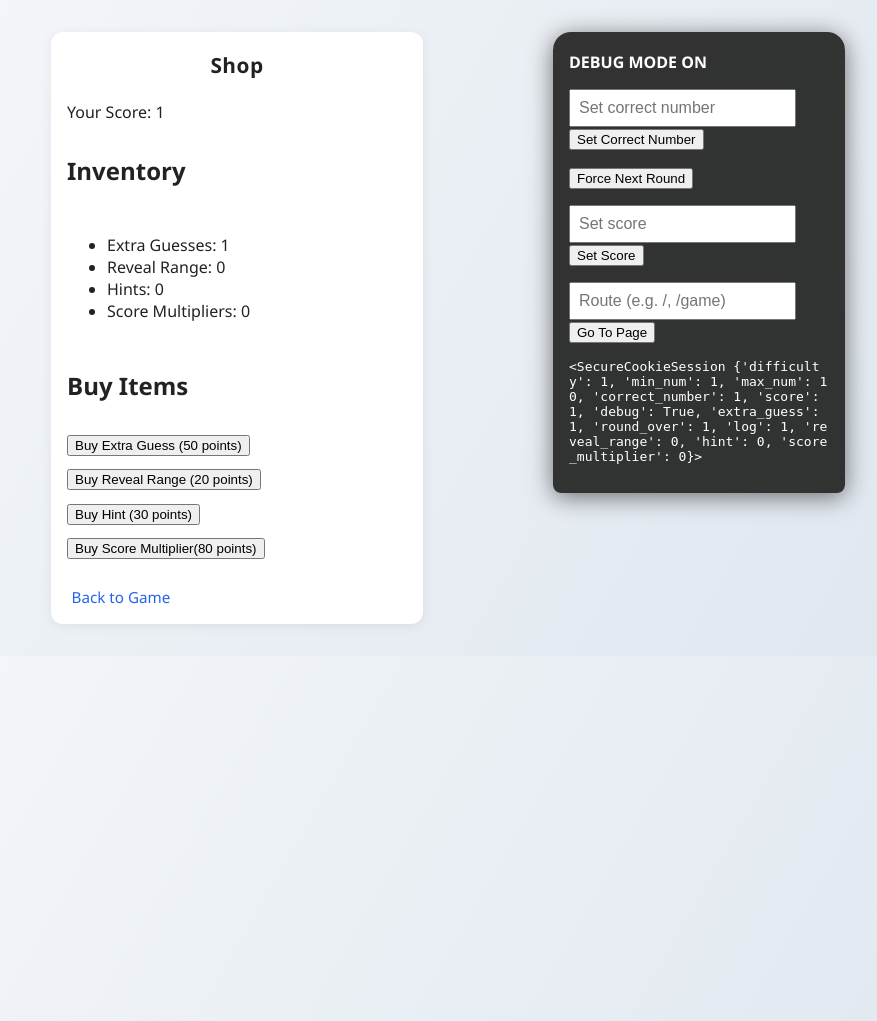
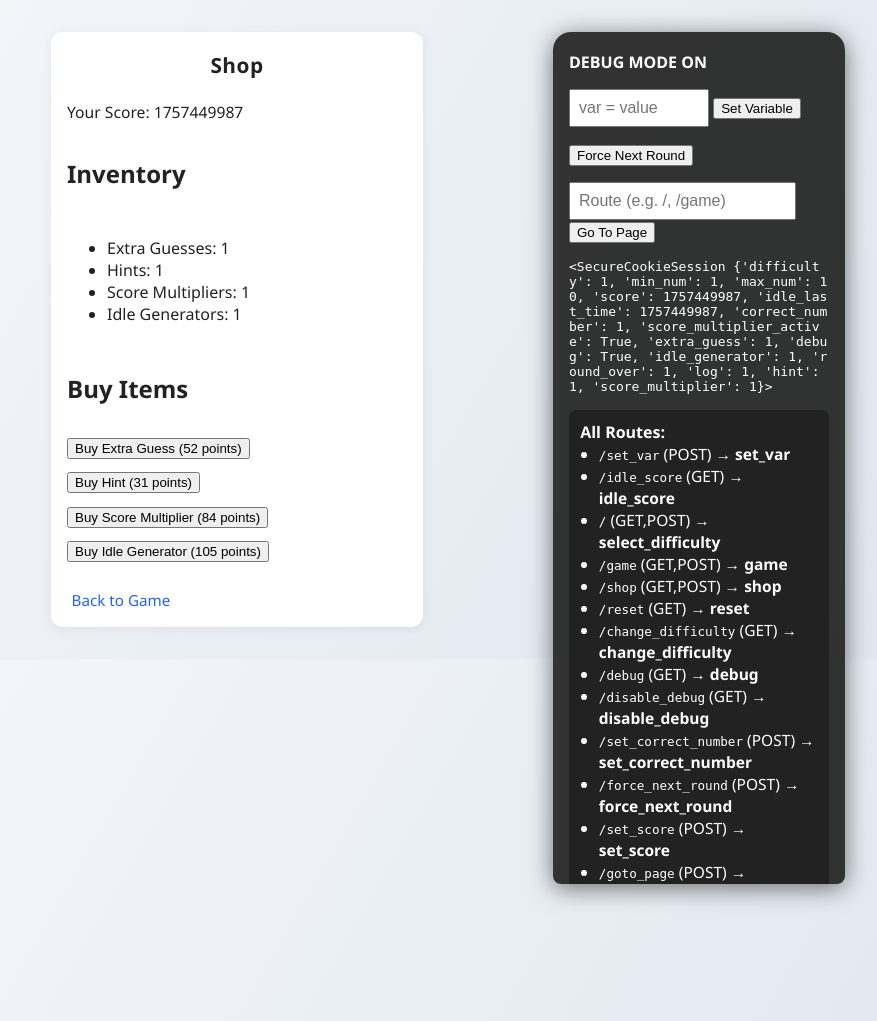
Before and after one commit to gabea5935738/guessing_game_web, a Flask app: page /shop in a window 1280 px wide. Shown: the whole page, without its empty margins (403-1280 px from the left). Run offline with Flask 3, Linux system fonts and the light colour scheme; the visitor is signed in with stand-in values (Sample User, id 1).

Commit message:
bug fixes, idle generator, functional purchaseables

```diff
--- a/app.py
+++ b/app.py
@@ -1,46 +1,91 @@
-from flask import Flask, render_template, request, session, redirect, url_for
+from flask import Flask, render_template, request, session, redirect, url_for, jsonify
 from random import randint
 from time import sleep
 
-app = Flask(__name__)                       # Create Flask app
-app.secret_key = 'your_secret_key'          # Needed to use session data (like saving variables across pages)
+app = Flask(__name__)
+app.secret_key = 'your_secret_key'
 app.config['SESSION_COOKIE_SAMESITE'] = "Lax"
 app.config['SESSION_COOKIE_SECURE'] = False
+
+# Debug route to set any session variable from the debug panel
+@app.route("/set_var", methods=["POST"])
+def set_var():
+    if not session.get('debug'):
+        return "Access denied", 403
+    assignment = request.form.get("assignment", "")
+    if '=' in assignment:
+        var, val = assignment.split('=', 1)
+        var = var.strip()
+        val = val.strip()
+        # Try to convert to int, float, or leave as string
+        try:
+            if val.lower() == 'true':
+                val = True
+            elif val.lower() == 'false':
+                val = False
+            else:
+                val = int(val)
+        except ValueError:
+            try:
+                val = float(val)
+            except ValueError:
+                pass
+        session[var] = val
+        session.modified = True
+    return redirect(request.referrer or "/")
+def get_all_routes():
+    # Returns a list of (rule, endpoint, methods)
+    routes = []
+    for rule in app.url_map.iter_rules():
+        # Exclude static files
+        if rule.endpoint != 'static':
+            routes.append({
+                'rule': str(rule),
+                'endpoint': rule.endpoint,
+                'methods': ','.join(sorted(rule.methods - {'HEAD', 'OPTIONS'}))
+            })
+
+    return routes
+
+# API endpoint for live idle score updates
+@app.route("/idle_score")
+def idle_score():
+    apply_idle_income()
+    return jsonify({
+        'score': session.get('score', 0),
+        'idle_generator': session.get('idle_generator', 0)
+    })
 
 
 @app.route("/", methods=["GET", "POST"])    # Set route for homepage, allow form POSTs
 def select_difficulty():
+    apply_idle_income()
+    if 'extra_guess' not in session:
+        session['extra_guess'] = 0
     if request.method == "POST":
         difficulty = request.form.get("difficulty")
         session['difficulty'] = difficulty
 
-        # Set number range and max_attempts based on difficulty
+        # Set number range and max_attempts based on difficulty, always adding extra_guess
+        extra = session.get('extra_guess', 0)
         if difficulty == "easy":
             session['min_num'] = 1
             session['max_num'] = 10
-            if session['extra_guess'] > 0:
-                session['max_attempts'] = 3 + session['extra_guess']
-            else:
-                session['max_attempts'] = 3
+            session['max_attempts'] = 3 + extra
         elif difficulty == "medium":
             session['min_num'] = 1
             session['max_num'] = 50
-            if session['extra_guess'] > 0:
-                session['max_attempts'] = 5 + session['extra_guess']
-            else: session['max_attempts'] = 5
+            session['max_attempts'] = 5 + extra
         elif difficulty == "hard":
             session['min_num'] = 1
             session['max_num'] = 100
-            if session['extra_guess'] > 0:
-                session['max_attempts'] = 10 + session['extra_guess']
-            else: session['max_attempts'] = 10
+            session['max_attempts'] = 10 + extra
         elif difficulty == "custom":
             try:
                 min_num = int(request.form.get("min_num", 1))
                 max_num = int(request.form.get("max_num", 100))
-                if session['extra_guess'] > 0:
-                    max_attempts = int(request.form.get("max_attempts", 10)) + session['extra_guess']
-                else: max_attempts = int(request.form.get("max_attempts", 10))
+                base_attempts = int(request.form.get("max_attempts", 10))
+                max_attempts = base_attempts + extra
                 # Validation
                 if min_num >= max_num or min_num < 1 or max_num < 1 or max_attempts < 1:
                     raise ValueError
@@ -50,23 +95,40 @@ def select_difficulty():
             except ValueError:
                 session["min_num"] = 1
                 session["max_num"] = 100
-                if session['extra_guess'] > 0:
-                    session["max_attempts"] = 10 + session['extra_guess']
-                else: session["max_attempts"] = 10
+                session["max_attempts"] = 10 + extra
         else:
             session['min_num'] = 1
             session['max_num'] = 100
-            if session['extra_guess'] > 0:
-                session['max_attempts'] = 10 + session['extra_guess']
-            else: session['max_attempts'] = 10
+            session['max_attempts'] = 10 + extra
 
         return redirect(url_for("game"))
 
-    return render_template("difficulty.html")
+    return render_template("difficulty.html", all_routes=get_all_routes())
 
+
+import time
+
+def apply_idle_income():
+    # Award idle points based on time elapsed and idle_generators owned
+    idle_generators = session.get('idle_generator', 0)
+    if idle_generators > 0:
+        now = int(time.time())
+        last = session.get('idle_last_time', now)
+        elapsed = now - last
+        if elapsed > 0:
+            # 1 point per generator per second
+            points = elapsed * idle_generators
+            if points > 0:
+                session['score'] = session.get('score', 0) + points
+                session['idle_last_time'] = last + elapsed
+        else:
+            session['idle_last_time'] = now
+    else:
+        session['idle_last_time'] = int(time.time())
 
 @app.route("/game", methods=["GET", "POST"])    # Set route for homepage, allow form POSTs
 def game():
+    apply_idle_income()
     min_num = session.get('min_num', 1)
     max_num = session.get('max_num', 100)
     round_over = session.get('round_over', False)
@@ -77,83 +139,131 @@ def game():
             session['score'] = 0
         session['attempts'] = 0
         session['log'] = []
+        session['max_attempts'] = session.get('base_max_attempts', session.get('max_attempts', 10))
 
     message = ""
+    # Prepare item usage flags
+    hint_used = False
+    multiplier_used = False
 
     if request.method == "POST":
-        if 'next_round' in request.form:
+        # Handle item usage
+
+        if 'use_hint' in request.form and session.get('hint', 0) > 0:
+            correct = session['correct_number']
+            hint_type = 'even' if correct % 2 == 0 else 'odd'
+            message = f"Hint: The number is {hint_type}."
+            session['hint'] -= 1
+            hint_used = True
+        elif 'use_multiplier' in request.form and session.get('score_multiplier', 0) > 0:
+            session['score_multiplier_active'] = True
+            session['score_multiplier'] -= 1
+            message = "Score multiplier activated for your next correct guess!"
+            multiplier_used = True
+        elif 'use_extra_guess' in request.form and session.get('extra_guess', 0) > 0:
+            session['max_attempts'] = session.get('max_attempts', 10) + 1
+            session['extra_guess'] -= 1
+            message = f"Extra guess used! Max guesses this round: {session['max_attempts']}"
+        elif 'next_round' in request.form:
             # User clicked "Next Round"
             session['correct_number'] = randint(min_num, max_num)
             session['attempts'] = 0
             session['log'] = []
+            # Reset max_attempts to base for new round
+            difficulty = session.get('difficulty', 'easy')
+            if difficulty == "easy":
+                base = 3
+            elif difficulty == "medium":
+                base = 5
+            elif difficulty == "hard":
+                base = 10
+            elif difficulty == "custom":
+                base = int(request.form.get("max_attempts", session.get('base_max_attempts', 10)))
+            else:
+                base = 10
+            session['max_attempts'] = base
+            session['base_max_attempts'] = base
             session['round_over'] = False
+            session['score_multiplier_active'] = False
             return redirect(url_for("game"))
-        try:
-            if round_over:
-                message = "Click 'Next Round' to continue."
-            else:
-                guess = int(request.form['guess'])    # Get number from form
-                # Check if guess is within range
-                if guess < min_num or guess > max_num:
-                    message = f"Hint: Please enter a number between {min_num} and {max_num}."
-                # Check for duplicate guess
-                elif guess in session['log']:
-                    message = "Hint: You've already tried this number! Try something new."
-                else:
-                    session['log'].append(guess)          # Save guess to log
-                    session['attempts'] += 1
-                    correct = session['correct_number']
+        else:
+            guess_val = request.form.get('guess')
+            try:
+                if round_over:
+                    message = "Click 'Next Round' to continue."
+                elif guess_val is not None:
+                    guess = int(guess_val)    # Get number from form
+                    # Check if guess is within range
+                    if guess < min_num or guess > max_num:
+                        message = f"Hint: Please enter a number between {min_num} and {max_num}."
+                    # Check for duplicate guess
+                    elif guess in session['log']:
+                        message = "Hint: You've already tried this number! Try something new."
+                    else:
+                        session['log'].append(guess)          # Save guess to log
+                        session['attempts'] += 1
+                        correct = session['correct_number']
 
-                    if guess < correct:
-                        message = "Too low! Try again."
-                    elif guess > correct:
-                        message = "Too high! Try again."
-                    else:
-                        # Award points based on difficulty
-                        difficulty = session.get('difficulty', 'easy')
-                        if difficulty == "easy":
-                            session['score'] += 10
-                        elif difficulty == "medium":
-                            session['score'] += 25
-                        elif difficulty == "hard":
-                            session['score'] += 50
-                        elif difficulty == "custom":
-                            max_attempts = session.get('max_attempts', 10)
-                            session['score'] += int((max_num - min_num + 1) / max_attempts)
-                        message = f"Correct! The number was {correct}."
-                        session['correct_number'] = randint(min_num, max_num)   # Start new round
-                        session['attempts'] = 0
-                        session['log'] = []
-                        round_over = True
+                        if guess < correct:
+                            message = "Too low! Try again."
+                        elif guess > correct:
+                            message = "Too high! Try again."
+                        else:
+                            # Award points based on difficulty
+                            difficulty = session.get('difficulty', 'easy')
+                            multiplier = 1
+                            if session.get('score_multiplier', 0) > 0:
+                                multiplier = 2
+                            if difficulty == "easy":
+                                session['score'] += 10 * multiplier
+                            elif difficulty == "medium":
+                                session['score'] += 25 * multiplier
+                            elif difficulty == "hard":
+                                session['score'] += 50 * multiplier
+                            elif difficulty == "custom":
+                                max_attempts = session.get('max_attempts', 10)
+                                session['score'] += int((max_num - min_num + 1) / max_attempts) * multiplier
+                            message = f"Correct! The number was {correct}."
+                            if multiplier > 1:
+                                message += " (Score Multiplied!)"
+                            session['correct_number'] = randint(min_num, max_num)   # Start new round
+                            session['attempts'] = 0
+                            session['log'] = []
+                            round_over = True
 
-                    if session['attempts'] >= session.get('max_attempts', 10):  # If too many attempts
-                        # Award points based on how close the last guess was
-                        difficulty = session.get('difficulty', 'easy')
-                        correct = session['correct_number']
-                        distance = abs(guess - correct)
-                        if difficulty == "easy":
-                            points = 10 - distance
-                        elif difficulty == "medium":
-                            points = 25 - 2 * distance
-                        elif difficulty == "hard":
-                            points = 50 - 4 * distance
-                        elif difficulty == "custom":
-                            max_num = session.get('max_num', 100)
-                            min_num = session.get('min_num', 1)
-                            points = int((max_num - min_num + 1) / (distance + 1))
-                            message = f"Game over! The correct number was {correct}. You scored {points} points."
-                        else:
-                            points = 1
-                        points = max(points, 0)  # Prevent negative points
-                        session['score'] += points
+                        if session['attempts'] >= session.get('max_attempts', 10):  # If too many attempts
+                            # Award points based on how close the last guess was
+                            difficulty = session.get('difficulty', 'easy')
+                            correct = session['correct_number']
+                            distance = abs(guess - correct)
+                            multiplier = 1
+                            if session.get('score_multiplier', 0) > 0:
+                                multiplier = 2
+                            if difficulty == "easy":
+                                points = (10 - distance) * multiplier
+                            elif difficulty == "medium":
+                                points = (25 - 2 * distance) * multiplier
+                            elif difficulty == "hard":
+                                points = (50 - 4 * distance) * multiplier
+                            elif difficulty == "custom":
+                                max_num = session.get('max_num', 100)
+                                min_num = session.get('min_num', 1)
+                                points = int((max_num - min_num + 1) / (distance + 1)) * multiplier
+                                message = f"Game over! The correct number was {correct}. You scored {points} points."
+                            else:
+                                points = 1 * multiplier
+                            points = max(points, 0)  # Prevent negative points
+                            session['score'] += points
 
-                        message = f"Game over! The correct number was {correct}. Your last guess was {guess}. You scored {points} points this round."
-                        session['correct_number'] = randint(min_num, max_num)
-                        session['attempts'] = 0
-                        session['log'] = []
-                        round_over = True
-        except ValueError:
-            message = "Please enter a valid number."
+                            message = f"Game over! The correct number was {correct}. Your last guess was {guess}. You scored {points} points this round."
+                            if multiplier > 1:
+                                message += " (Score Multiplied!)"
+                            session['correct_number'] = randint(min_num, max_num)
+                            session['attempts'] = 0
+                            session['log'] = []
+                            round_over = True
+            except ValueError:
+                message = "Please enter a valid number."
 
 
     return render_template("index.html",    # Show page with updated info
@@ -164,52 +274,99 @@ def game():
                             min_num=min_num,
                             max_num=max_num,
                             max_attempts=session.get('max_attempts', 10),
-                            round_over=session.get('round_over', False))
+                            round_over=session.get('round_over', False),
+                            hint=session.get('hint', 0),
+                            score_multiplier=session.get('score_multiplier', 0),
+                            score_multiplier_active=session.get('score_multiplier_active', False),
+                            extra_guess=session.get('extra_guess', 0),
+                            all_routes=get_all_routes())
 
 
 @app.route("/shop", methods=["GET", "POST"])
 def shop():
+    apply_idle_income()
     score = session.get('score', 0)
     message = ""
     # Track quantities for items
-    item_costs = {
+    base_costs = {
         "extra_guess": 50,
-        "reveal_range": 20,
         "hint": 30,
-        "score_multiplier": 80
+        "score_multiplier": 80,
+        "idle_generator": 100
     }
+
+    # Calculate dynamic costs based on how many of each item have been purchased
+    item_costs = {}
+    for item, base in base_costs.items():
+        owned = session.get(item, 0)
+        # Now: cost increases by 5% per item owned
+        item_costs[item] = int(base * (1.05 ** owned))
     # Initialize inventory if not present
-    for item in item_costs:
+    for item in base_costs:
         if item not in session:
             session[item] = 0
+    # Idle generator: initialize last time if not present
+    if 'idle_last_time' not in session:
+        session['idle_last_time'] = int(time.time())
+
     if request.method == "POST":
+        apply_idle_income()
         item = request.form.get("item")
-        cost = item_costs.get(item)
+        # Calculate cost BEFORE purchase
+        cost = int(base_costs[item] * (1.05 ** session.get(item, 0))) if item in base_costs else None
         if cost and score >= cost:
             session['score'] -= cost
             session[item] = session.get(item, 0) + 1  # Increment count
             message = f"You bought {item.replace('_', ' ').title()}!"
+            # If extra_guess was bought, update max_attempts immediately
+            if item == "extra_guess":
+                difficulty = session.get('difficulty', 'easy')
+                extra = session.get('extra_guess', 0)
+                if difficulty == "easy":
+                    session['max_attempts'] = 3 + extra
+                elif difficulty == "medium":
+                    session['max_attempts'] = 5 + extra
+                elif difficulty == "hard":
+                    session['max_attempts'] = 10 + extra
+                elif difficulty == "custom":
+                    base = int(session.get('custom_base_attempts', session.get('max_attempts', 10) - extra))
+                    session['max_attempts'] = base + extra
+                else:
+                    session['max_attempts'] = 10 + extra
         else:
             message = "Not enough points or invalid item."
-    # Pass inventory to template
-    inventory = {item: session.get(item, 0) for item in item_costs}
+
+        # After purchase, recalculate item_costs for updated inventory
+        item_costs = {}
+        for item_name, base in base_costs.items():
+            owned = session.get(item_name, 0)
+            item_costs[item_name] = int(base * (1.05 ** owned))
+
+    # Pass inventory and costs to template
+    inventory = {item: session.get(item, 0) for item in base_costs}
     return render_template("shop.html",
                             score=session.get('score', 0),
                             message=message,
-                            inventory=inventory)
+                            inventory=inventory,
+                            item_costs=item_costs,
+                            all_routes=get_all_routes())
 
 @app.route("/reset")                        #  Seperate route to clear/reset game
 def reset():
+    apply_idle_income()
     session.clear()                         # Remove all saved session data
     return redirect("/")                    # Go back to homepage
 
 @app.route("/change_difficulty")
 def change_difficulty():
-    # Keep score and debug, clear round/session variables
+    apply_idle_income()
+    # Keep score, debug, and extra_guess, clear other session variables
     score = session.get('score', 0)
     debug = session.get('debug', False)
+    extra_guess = session.get('extra_guess', 0)
     session.clear()
     session['score'] = score
+    session['extra_guess'] = extra_guess
     if debug:
         session['debug'] = True
     return redirect("/")
--- a/templates/shop.html
+++ b/templates/shop.html
@@ -9,29 +9,45 @@
 <body>
     <div id="game-container">
         <h1>Shop</h1>
-        <div>Your Score: {{ score }}</div>
+    <div id="score">Your Score: {{ score }}</div>
+        <script>
+        function updateIdleScore() {
+            fetch("/idle_score").then(r => r.json()).then(data => {
+                document.getElementById("score").textContent = "Your Score: " + data.score;
+            });
+        }
+        setInterval(updateIdleScore, 1000);
+        </script>
         {% if message %}
             <div id="message">{{ message }}</div>
         {% endif %}
         <h2>Inventory</h2>
         <ul>
             <li>Extra Guesses: {{ inventory.extra_guess }}</li>
-            <li>Reveal Range: {{ inventory.reveal_range }}</li>
             <li>Hints: {{ inventory.hint }}</li>
             <li>Score Multipliers: {{ inventory.score_multiplier }}</li>
+            <li>Idle Generators: {{ inventory.idle_generator }}</li>
         </ul>
         <h2>Buy Items</h2>
         <form method="POST">
-            <button type="submit" name="item" value="extra_guess">Buy Extra Guess (50 points)</button>
+            <button type="submit" name="item" value="extra_guess">
+                Buy Extra Guess ({{ item_costs.extra_guess }} points)
+            </button>
         </form>
         <form method="POST">
-            <button type="submit" name="item" value="reveal_range">Buy Reveal Range (20 points)</button>
+            <button type="submit" name="item" value="hint">
+                Buy Hint ({{ item_costs.hint }} points)
+            </button>
         </form>
         <form method="POST">
-            <button type="submit" name="item" value="hint">Buy Hint (30 points)</button>
+            <button type="submit" name="item" value="score_multiplier">
+                Buy Score Multiplier ({{ item_costs.score_multiplier }} points)
+            </button>
         </form>
         <form method="POST">
-            <button type="submit" name="item" value="score_multiplier">Buy Score Multiplier(80 points)</button>
+            <button type="submit" name="item" value="idle_generator">
+                Buy Idle Generator ({{ item_costs.idle_generator }} points)
+            </button>
         </form>
         <div style="margin-top:1em;">
             <a href="{{ url_for('game') }}">Back to Game</a>
@@ -40,23 +56,36 @@
     {% if session.get('debug') %}
             <div id="debug-panel">
                 <strong>DEBUG MODE ON</strong><br>
-        <form method="post" action="/set_correct_number" style="margin:1em 0;">
-            <input type="number" name="correct_number" placeholder="Set correct number" required>
-            <button type="submit">Set Correct Number</button>
+                <form method="post" action="/set_var" style="margin:1em 0;">
+                        <input type="text" name="assignment" placeholder="var = value" required style="width:120px;">
+                        <button type="submit">Set Variable</button>
                 </form>
                 <form method="post" action="/force_next_round" style="margin:1em 0;">
                         <button type="submit">Force Next Round</button>
-        </form>
-        <form method="post" action="/set_score" style="margin:1em 0;">
-            <input type="number" name="score" placeholder="Set score" required>
-            <button type="submit">Set Score</button>
                 </form>
                 <form method="post" action="/goto_page" style="margin:1em 0;">
                         <input type="text" name="page" placeholder="Route (e.g. /, /game)" required>
                         <button type="submit">Go To Page</button>
                 </form>
                 <pre>{{ session | pprint }}</pre>
+                <div style="margin-top:1em; background:#222; color:#fff; padding:0.7em; border-radius:8px;">
+                    <strong>All Routes:</strong>
+                    <ul style="font-size:0.97em; margin:0; padding-left:1.2em;">
+                        {% for route in all_routes %}
+                            <li><code>{{ route.rule }}</code> ({{ route.methods }}) &rarr; <b>{{ route.endpoint }}</b></li>
+                        {% endfor %}
+                    </ul>
                 </div>
+            </div>
+            <script>
+                function updateDebugScore() {
+                        fetch("/idle_score").then(r => r.json()).then(data => {
+                                let debugScore = document.getElementById("debug-live-score");
+                                if (debugScore) debugScore.textContent = "Score: " + data.score;
+                        });
+                }
+                setInterval(updateDebugScore, 1000);
+            </script>
     {% endif %}
 </body>
 </html>
```
Also changed, not shown: templates/difficulty.html (+20 -7 lines), templates/index.html (+47 -9 lines). Lines whose indentation alone changed are shown as unchanged.
